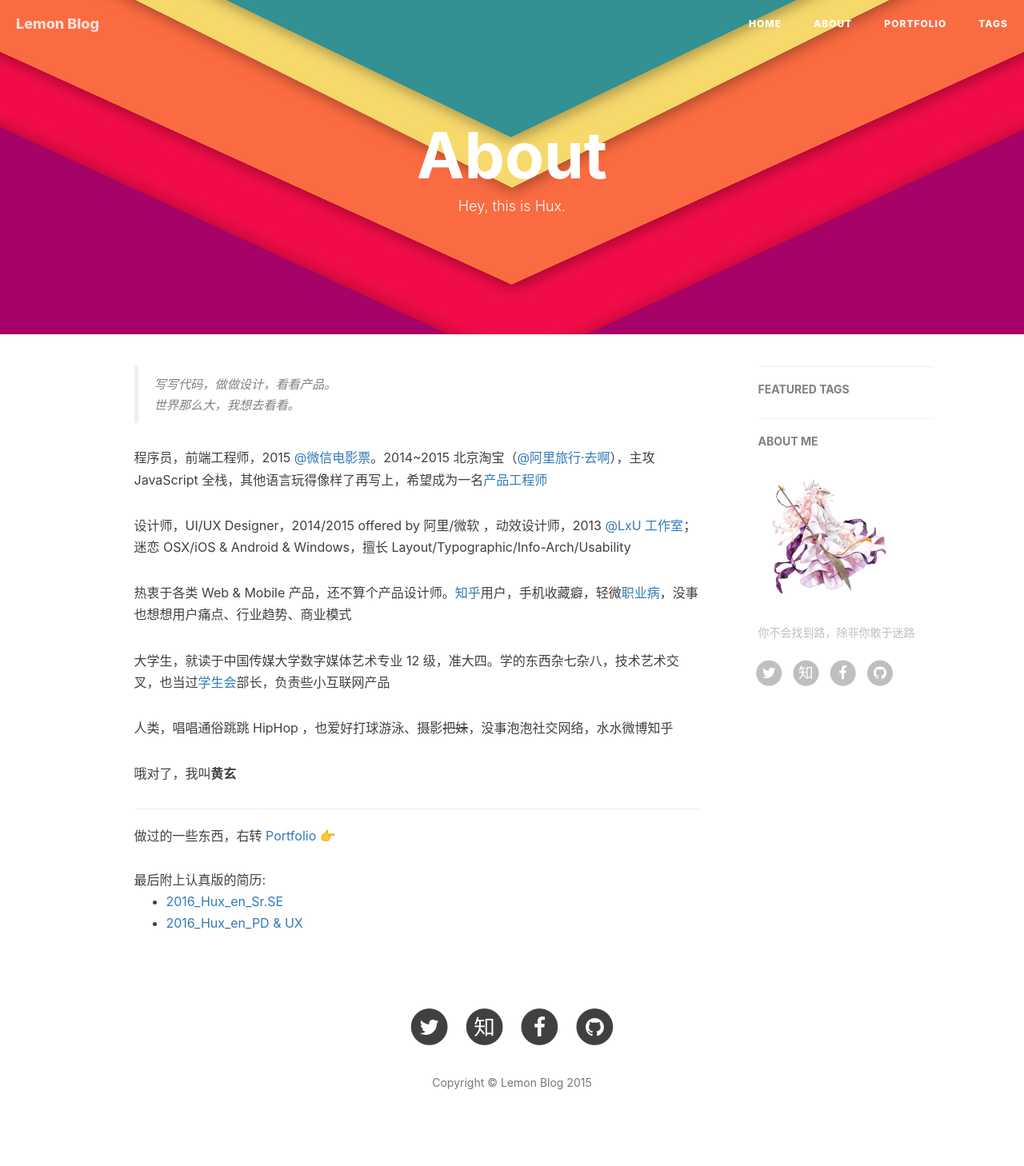
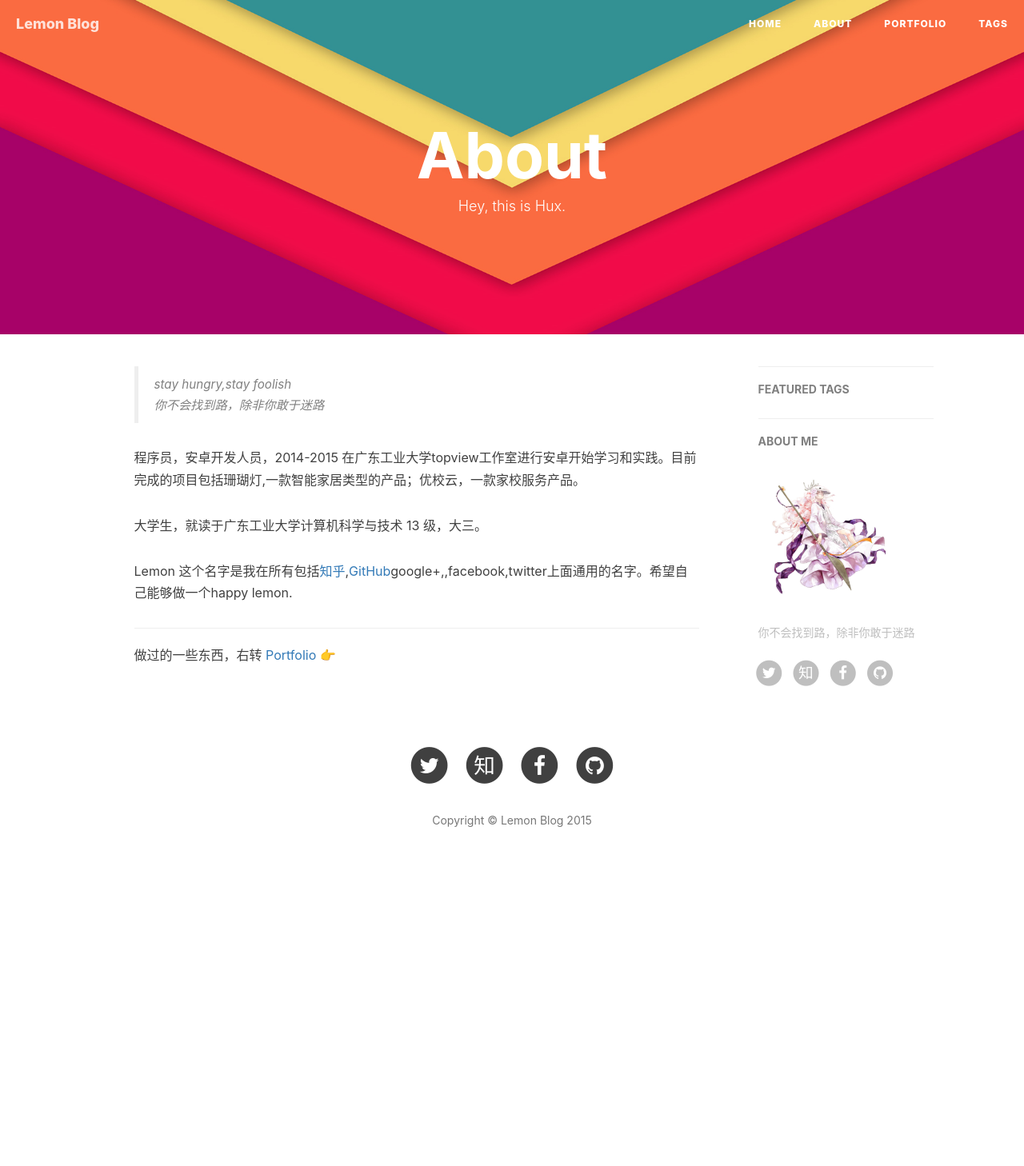
Before and after one commit to Refkay/Refkay.github.io, a Jekyll site: the page built from about.html, in a window 1280 px wide. Shown: the whole page at 80% size. Built offline with Jekyll 4.4.1, drawn with Linux system fonts in a browser that asks for light colours; nearby versions of some CDN libraries; comment, search, counter and statistics services are not loaded; after the commit the page ends 1130 px from its top, so only the background shows below that.

Commit message:
new about

```diff
--- a/about.html
+++ b/about.html
@@ -6,43 +6,26 @@ header-img: "img/about-bg.jpg"
 ---
 
 <!-- Chinese Version -->
-<div class="zh">
+    <div class="zh">
     <blockquote>
-        写写代码，做做设计，看看产品。<br>
-        世界那么大，我想去看看。
+        stay hungry,stay foolish
+        <br> 你不会找到路，除非你敢于迷路
     </blockquote>
-
     <p>
-    程序员，前端工程师，2015 <a href="http://m.wepiao.com/index.html">@微信电影票</a>。2014~2015 北京淘宝（<a href="http://alitrip.com" target="_blank">@阿里旅行·去啊</a>），主攻 JavaScript 全栈，其他语言玩得像样了再写上，希望成为一名<a href="http://www.zhihu.com/question/19589966/answer/12550259">产品工程师</a>
+        程序员，安卓开发人员，2014-2015 在广东工业大学topview工作室进行安卓开始学习和实践。目前完成的项目包括珊瑚灯,一款智能家居类型的产品；优校云，一款家校服务产品。
     </p>
-
     <p>
-    设计师，UI/UX Designer，2014/2015 offered by 阿里/微软 ，动效设计师，2013 <a href="http://weibo.com/lxustudio">@LxU 工作室</a>；迷恋 OSX/iOS & Android & Windows，擅长 Layout/Typographic/Info-Arch/Usability
+        大学生，就读于广东工业大学计算机科学与技术 13 级，大三。
     </p>
-
     <p>
-    热衷于各类 Web & Mobile 产品，还不算个产品设计师。<a href="http://www.zhihu.com/people/huxpro">知乎</a>用户，手机收藏癖，轻微<a href="/tags/#职业病">职业病</a>，没事也想想用户痛点、行业趋势、商业模式
+        Lemon 这个名字是我在所有包括<a href="https://www.zhihu.com/people/lemon-96-96">知乎</a>,<a href="https://github.com/lemon-yang">GitHub</a>google+,,facebook,twitter上面通用的名字。希望自己能够做一个happy lemon.
     </p>
-
-    <p>
-    大学生，就读于中国传媒大学数字媒体艺术专业 12 级，准大四。学的东西杂七杂八，技术艺术交叉，也当过<a href="http://www.cucxsh.cn/" target="_blank">学生会</a>部长，负责些小互联网产品
-    </p>
-
-    <p>人类，唱唱通俗跳跳 HipHop ，也爱好打球游泳、摄影<del>把妹</del>，没事泡泡社交网络，水水微博知乎</p>
-
-    <p>哦对了，我叫<b>黄玄</b>
-
-    <hr>
-
-    做过的一些东西，右转<a href="/portfolio"> Portfolio 👉 </a>
+    <hr> 做过的一些东西，右转
+    <a href="/portfolio"> Portfolio 👉 </a>
     <br>
     <br>
-    最后附上认真版的简历:
-    <ul>
-        <li><a href="{{site.baseUrl}}/attach/2016_Hux_en_SE.pdf"> 2016_Hux_en_Sr.SE </a></li>
-        <li><a href="{{site.baseUrl}}/attach/2016_Hux_en_PD.pdf"> 2016_Hux_en_PD & UX </a></li>
-    </ul>
 </div>
+
 
 
 
```
